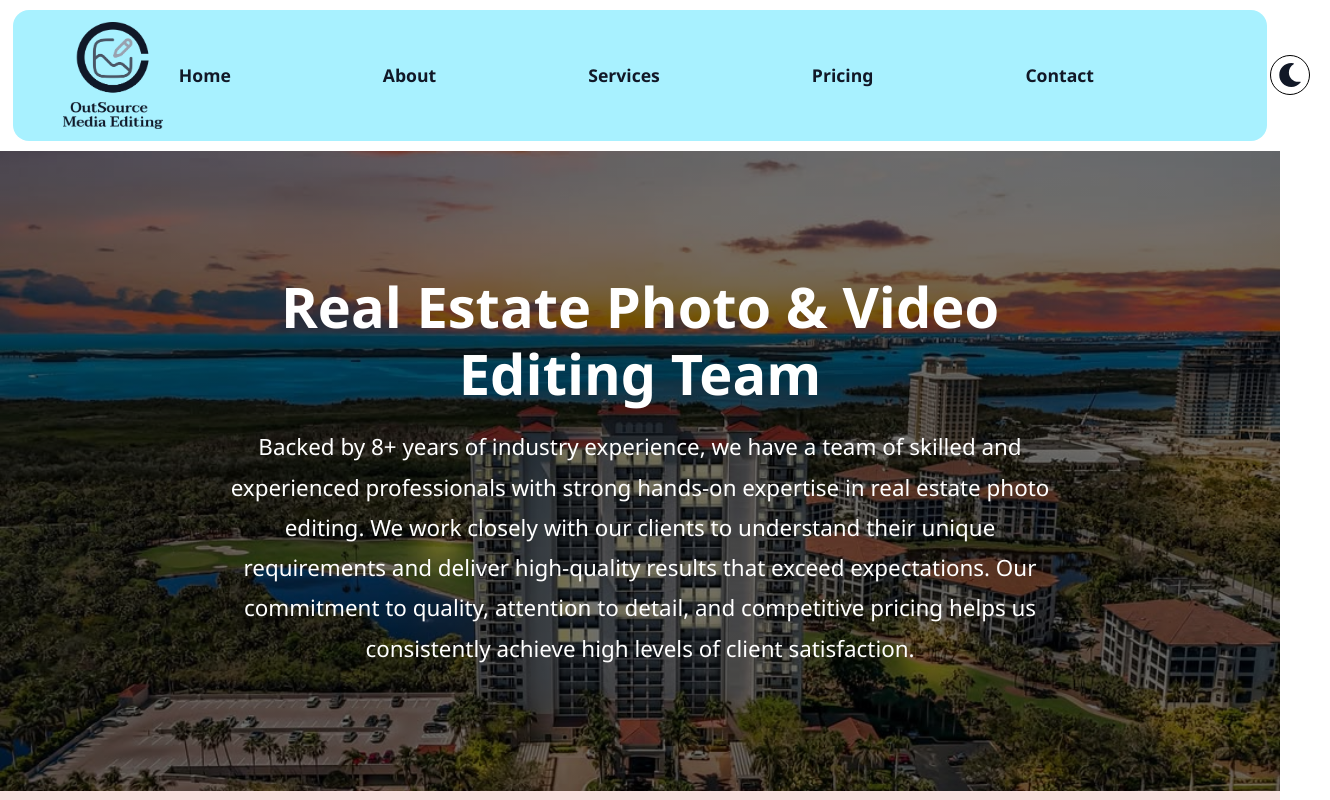
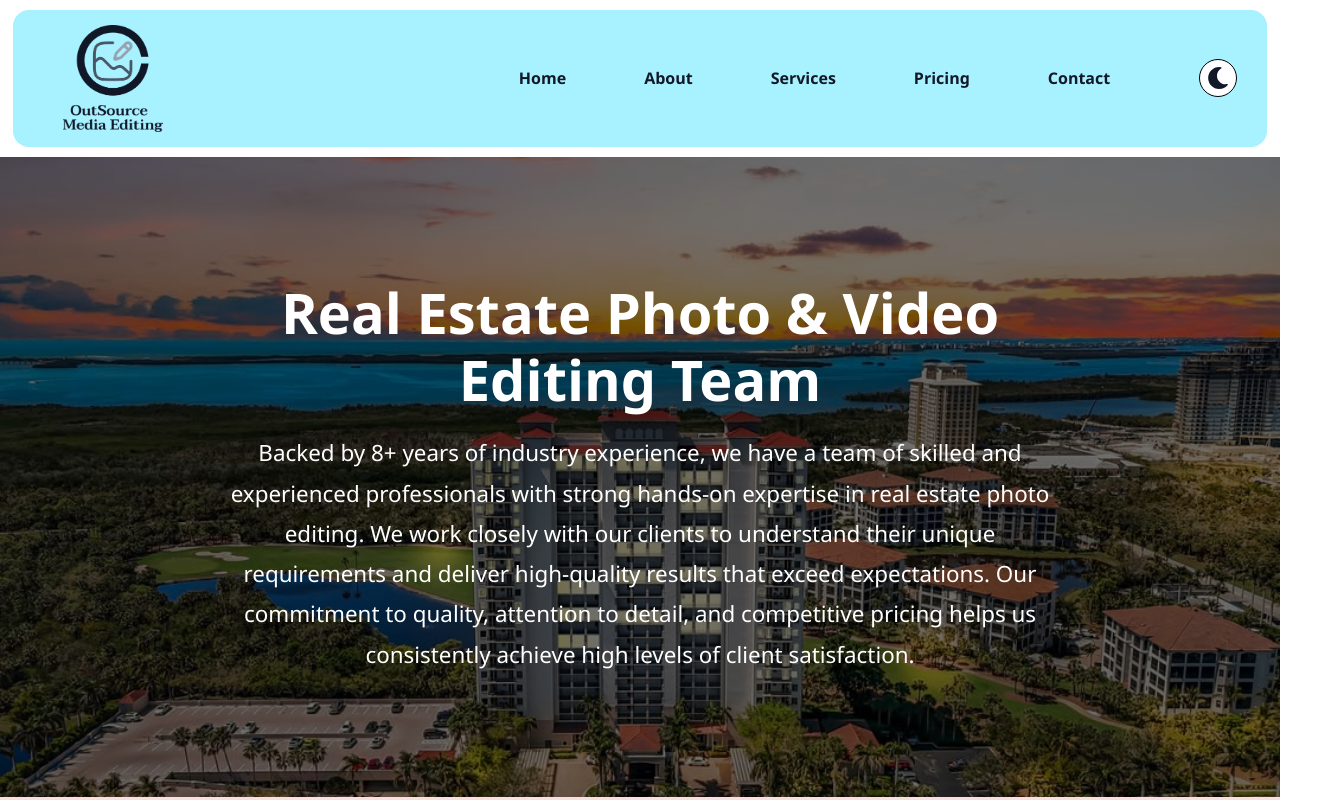
Before and after one commit to ThizisRKP/Task-16---OutSource-Media-Website, a React (Vite) app: page / in a window 1280 px wide. Shown: the top 800 px of the page, 1330 px wide, since content can reach past the window. Built offline with nearby package versions, Linux system fonts and the light colour scheme.

Commit message:
media query updated

```diff
--- a/src/App.css
+++ b/src/App.css
@@ -307,3 +307,79 @@ body {
     border: 1px solid #000;
   }
 }
+
+/* Tablet View (769px - 1024px) */
+
+@media screen and (min-width: 769px) and (max-width: 1024px) {
+  .navDiv {
+    padding: 12px 20px;
+  }
+
+  #Logo {
+    width: 90px;
+    margin-left: 0;
+  }
+
+  .navMenu {
+    display: flex;
+    align-items: center;
+    gap: 25px;
+  }
+
+  .navLink {
+    font-size: 0.95rem;
+    padding: 8px 10px;
+    margin-right: 0;
+  }
+
+  .themeIcons {
+    margin-left: 15px;
+    margin-right: 0;
+    padding: 6px;
+  }
+
+  .themeIcon {
+    font-size: 20px;
+  }
+
+  .hamburger {
+    display: none;
+  }
+}
+
+/* Laptop View (1025px - 1440px) */
+
+@media screen and (min-width: 1025px) and (max-width: 1440px) {
+  .navDiv {
+    padding: 15px 30px;
+  }
+
+  #Logo {
+    width: 100px;
+  }
+
+  .navMenu {
+    display: flex;
+    align-items: center;
+    gap: 50px;
+  }
+
+  .navLink {
+    font-size: 1rem;
+    padding: 10px 14px;
+    margin-right: 0;
+  }
+
+  .themeIcons {
+    margin-left: 25px;
+    margin-right: 0;
+  }
+
+  .themeIcon {
+    font-size: 22px;
+  }
+
+  .hamburger {
+    display: none;
+  }
+}
```
